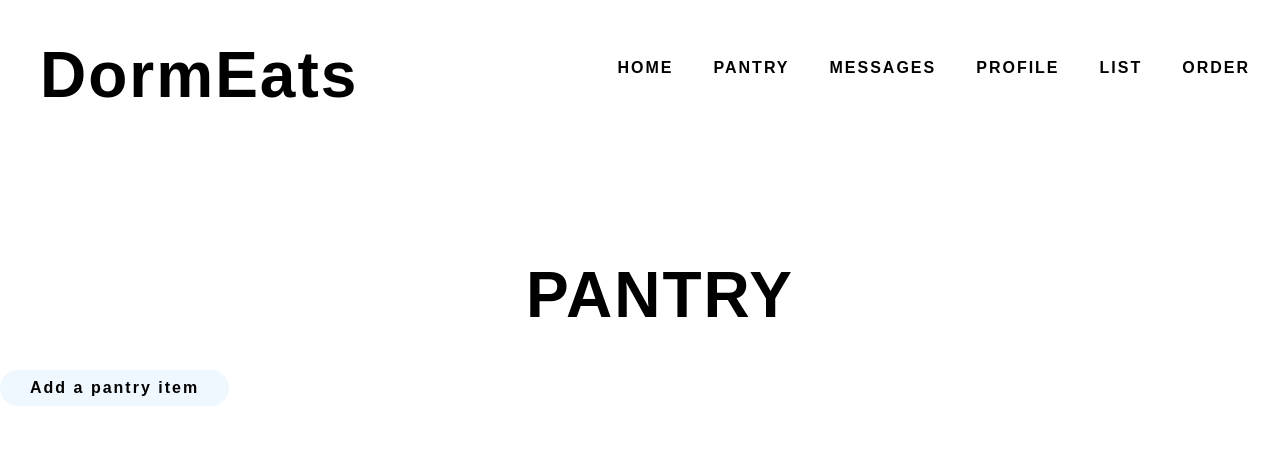
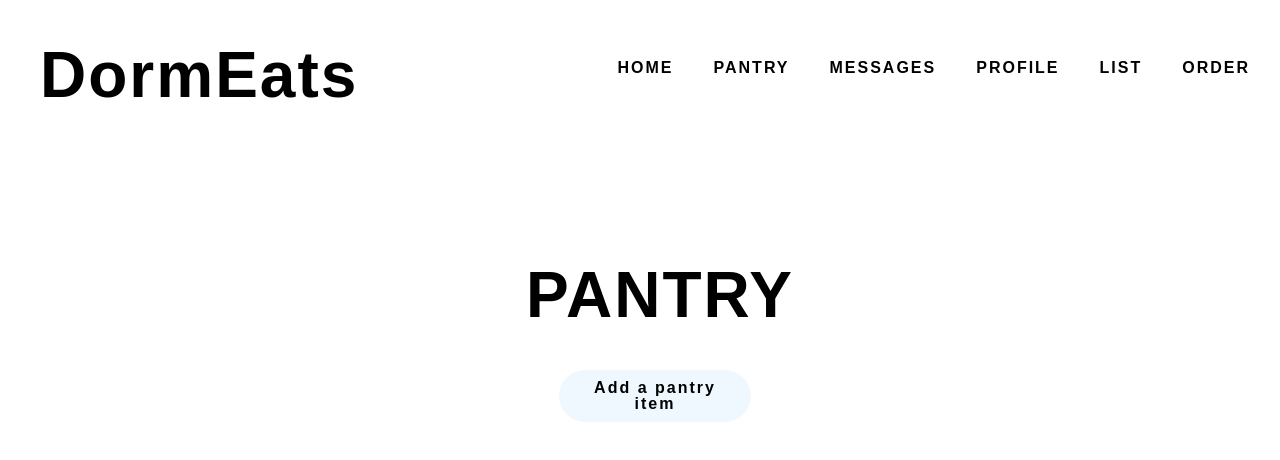
Before and after one commit to alysekwok/hackgt21, a React (Create React App) app in the folder client/: page /pantry in a window 1280 px wide. Shown: the top 460 px of the page. Built offline with nearby package versions, Linux system fonts and the light colour scheme.

Commit message:
center pantry button

```diff
--- a/client/src/components/customers/NavBar.js
+++ b/client/src/components/customers/NavBar.js
@@ -1,5 +1,5 @@
 import React from 'react';
-import { Link} from "react-router-dom";
+import { Link } from "react-router-dom";
 import './css/NavBar.css';
 
 const NavBar= () =>{
--- a/client/src/components/customers/css/Pantry.css
+++ b/client/src/components/customers/css/Pantry.css
@@ -16,3 +16,12 @@
     padding-left: 40px;
     text-align: center;
 }
+
+#add-button {
+    display: block;
+    margin-left: auto;
+    margin-right: auto;
+    width: 15%;
+    padding-left: 30px;
+
+}
```
